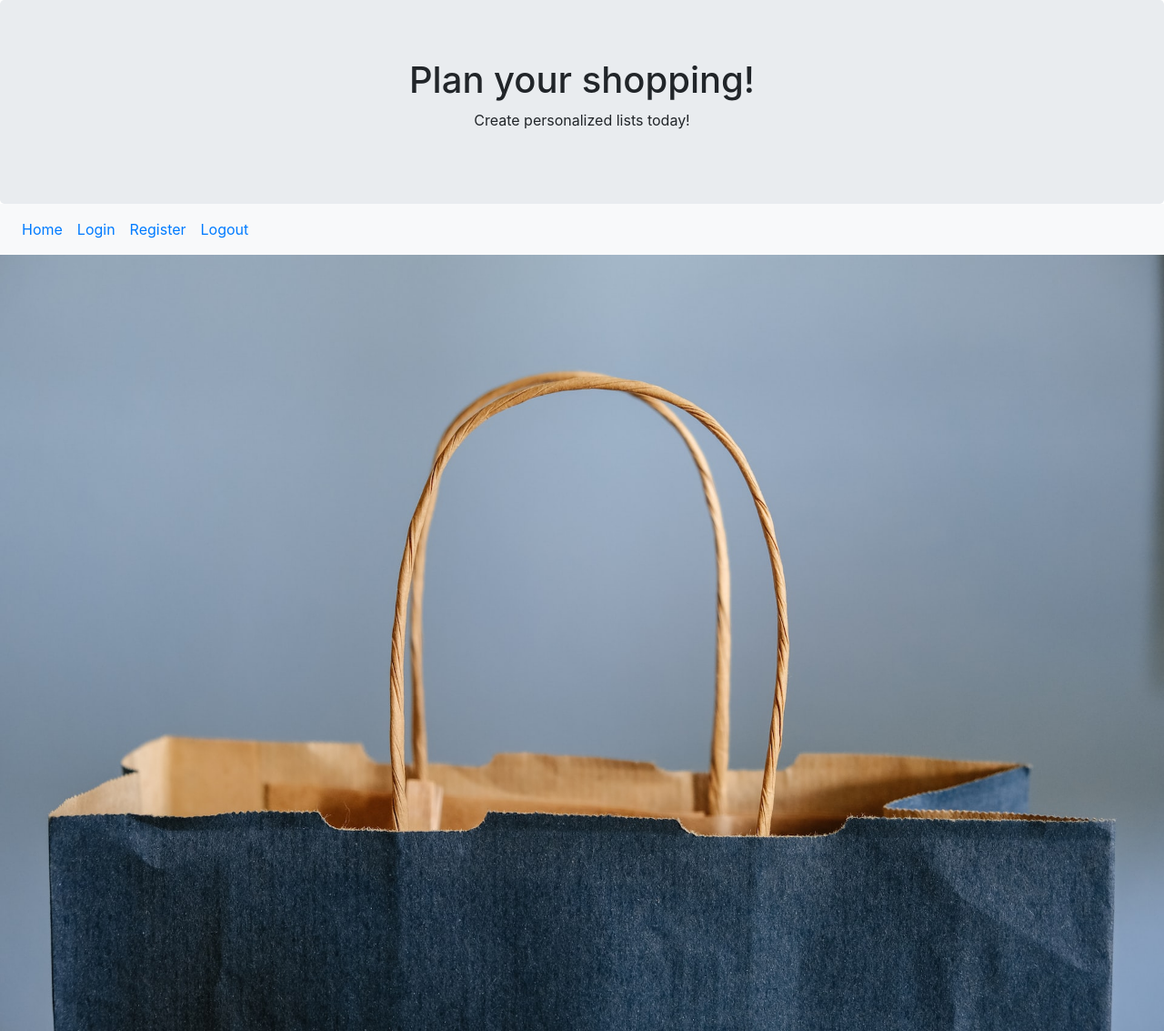
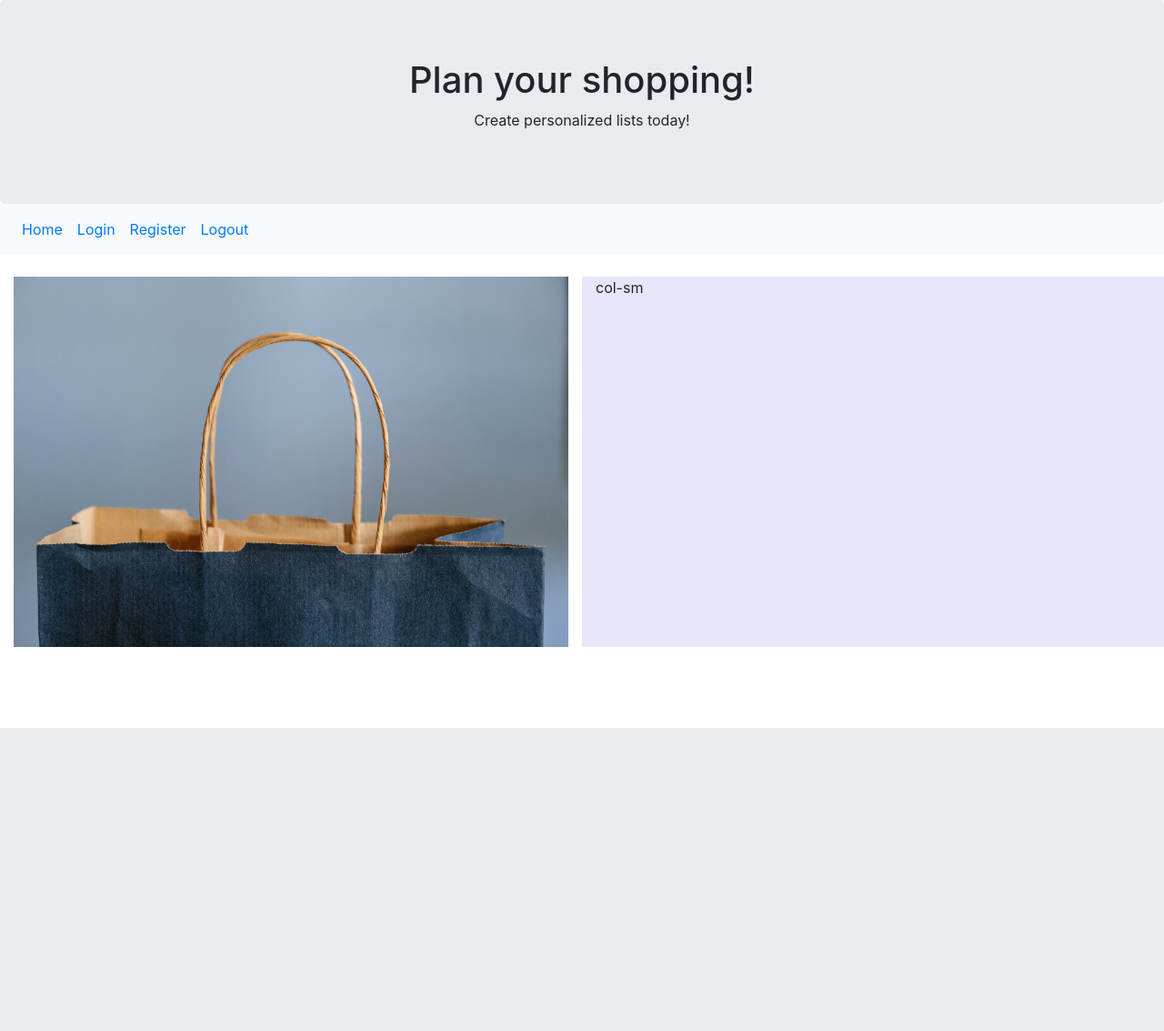
Before and after one commit to caoimheD/pp4shoppinglist, a Django app: page / in a window 1280 px wide. Shown: the whole page at 91% size. After the commit the page ends 800 px from the top, so only its background shows below. Run offline with Django 4.2, Linux system fonts and the light colour scheme.

Commit message:
customize styling for homepage

```diff
--- a/shoppinglist/urls.py
+++ b/shoppinglist/urls.py
@@ -16,6 +16,7 @@ Including another URLconf
 from django.contrib import admin
 from django.urls import path, include
 from shop.views import home_page, add_item
+from django.contrib.staticfiles.urls import staticfiles_urlpatterns
 
 urlpatterns = [
     path('admin/', admin.site.urls),
@@ -23,3 +24,5 @@ urlpatterns = [
     path('add', add_item, name='add'),
     path('accounts/', include('allauth.urls')),
 ]
+
+urlpatterns += staticfiles_urlpatterns()
--- a/templates/base.html
+++ b/templates/base.html
@@ -13,7 +13,8 @@
   <meta name="viewport" content="width=device-width, initial-scale=1" />
 
   <!-- Bootstrap CSS -->
-     <link rel="stylesheet" href="https://cdn.jsdelivr.net/npm/bootstrap@4.3.1/dist/css/bootstrap.min.css" integrity="sha384-ggOyR0iXCbMQv3Xipma34MD+dH/1fQ784/j6cY/iJTQUOhcWr7x9JvoRxT2MZw1T" crossorigin="anonymous">
+  <link rel="stylesheet" href="https://cdn.jsdelivr.net/npm/bootstrap@4.3.1/dist/css/bootstrap.min.css"
+    integrity="sha384-ggOyR0iXCbMQv3Xipma34MD+dH/1fQ784/j6cY/iJTQUOhcWr7x9JvoRxT2MZw1T" crossorigin="anonymous">
 
 </head>
 
@@ -43,8 +44,31 @@
     </ul>
 
   </nav>
+  <br>
+  <div class="container-fluid">
 
-    <img src="../media/shopbag.jpg" class="img-fluid" alt="Shopping Bag">
+    <div class="row">
+
+      <div class="col-sm">
+        {% load static %} <img src="{% static "/media/shopbag.jpg" %}" class="img-fluid" alt="Shopping Bag">
+      </div>
+
+
+      <div class="col-sm" style="background-color: lavender;">col-sm</div>
+      <!--
+        <div class="col-sm">
+          {% load static %} <img src="{% static "/media/foodshop.jpg" %}" class="img-fluid" alt="Shopping Bag">
+        </div>
+        -->
+
+    </div>
+
+
+  </div>
+
+
+
+
 
   <!-- Footer -->
   <footer>
@@ -52,9 +76,16 @@
 
 
   <!-- jQuery,Popper.js, Bootstrap JS -->
-<script src="https://code.jquery.com/jquery-3.3.1.slim.min.js" integrity="sha384-q8i/X+965DzO0rT7abK41JStQIAqVgRVzpbzo5smXKp4YfRvH+8abtTE1Pi6jizo" crossorigin="anonymous"></script>
-<script src="https://cdn.jsdelivr.net/npm/popper.js@1.14.7/dist/umd/popper.min.js" integrity="sha384-UO2eT0CpHqdSJQ6hJty5KVphtPhzWj9WO1clHTMGa3JDZwrnQq4sF86dIHNDz0W1" crossorigin="anonymous"></script>
-<script src="https://cdn.jsdelivr.net/npm/bootstrap@4.3.1/dist/js/bootstrap.min.js" integrity="sha384-JjSmVgyd0p3pXB1rRibZUAYoIIy6OrQ6VrjIEaFf/nJGzIxFDsf4x0xIM+B07jRM" crossorigin="anonymous"></script>
+  <script src="https://code.jquery.com/jquery-3.3.1.slim.min.js"
+    integrity="sha384-q8i/X+965DzO0rT7abK41JStQIAqVgRVzpbzo5smXKp4YfRvH+8abtTE1Pi6jizo" crossorigin="anonymous">
+  </script>
+  <script src="https://cdn.jsdelivr.net/npm/popper.js@1.14.7/dist/umd/popper.min.js"
+    integrity="sha384-UO2eT0CpHqdSJQ6hJty5KVphtPhzWj9WO1clHTMGa3JDZwrnQq4sF86dIHNDz0W1" crossorigin="anonymous">
+  </script>
+  <script src="https://cdn.jsdelivr.net/npm/bootstrap@4.3.1/dist/js/bootstrap.min.js"
+    integrity="sha384-JjSmVgyd0p3pXB1rRibZUAYoIIy6OrQ6VrjIEaFf/nJGzIxFDsf4x0xIM+B07jRM" crossorigin="anonymous">
+  </script>
 
 </body>
+
 </html>
```
Also changed, not shown: static/media/foodshop.jpg (added), static/media/shopbag.jpg (renamed from media/shopbag.jpg). Lines whose indentation alone changed are shown as unchanged.
